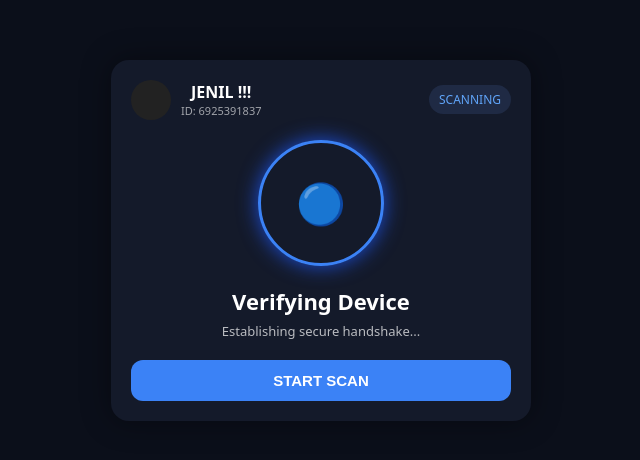
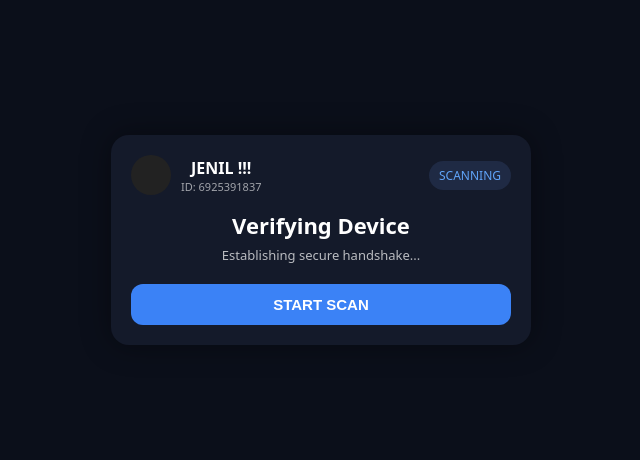
Before and after one commit to jenildobariya999-art/Verification_page, a plain HTML site: page index.html in a window 1280 px wide. Shown: the part 160-620 px from the top of the page, without its empty margins (319-959 px from the left). Drawn offline with Linux system fonts and the light colour scheme.

Commit message:
Update index.html

```diff
--- a/index.html
+++ b/index.html
@@ -118,10 +118,9 @@ cursor:pointer;
 <div style="font-size:11px;opacity:0.6">ID: 6925391837</div>
 </div>
 </div><div id="statusTag" class="badge">SCANNING</div>
-</div><div id="screen"><!-- SCANNING --><div id="scan">
-<div class="circle">
-<div class="icon">🔵</div>
-</div><div class="title">Verifying Device</div>
+</div><div id="screen"><!-- SCANNING --><div id="scan"><div class="scanner"><div class="scan-line"></div><div class="bars">
+<div></div><div></div><div></div><div></div><div></div>
+</div></div><div class="title">Verifying Device</div>
 <div class="sub">Establishing secure handshake...</div><button class="btn blue" onclick="start()">START SCAN</button>
 
 </div><!-- FAILED --><div id="fail" class="hidden">
```
